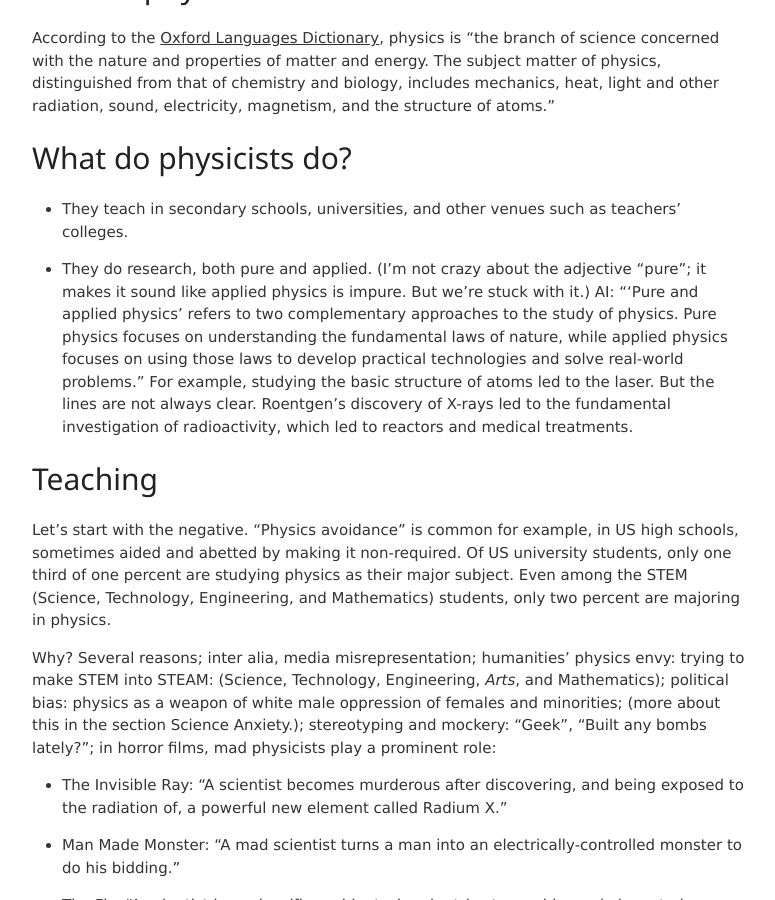
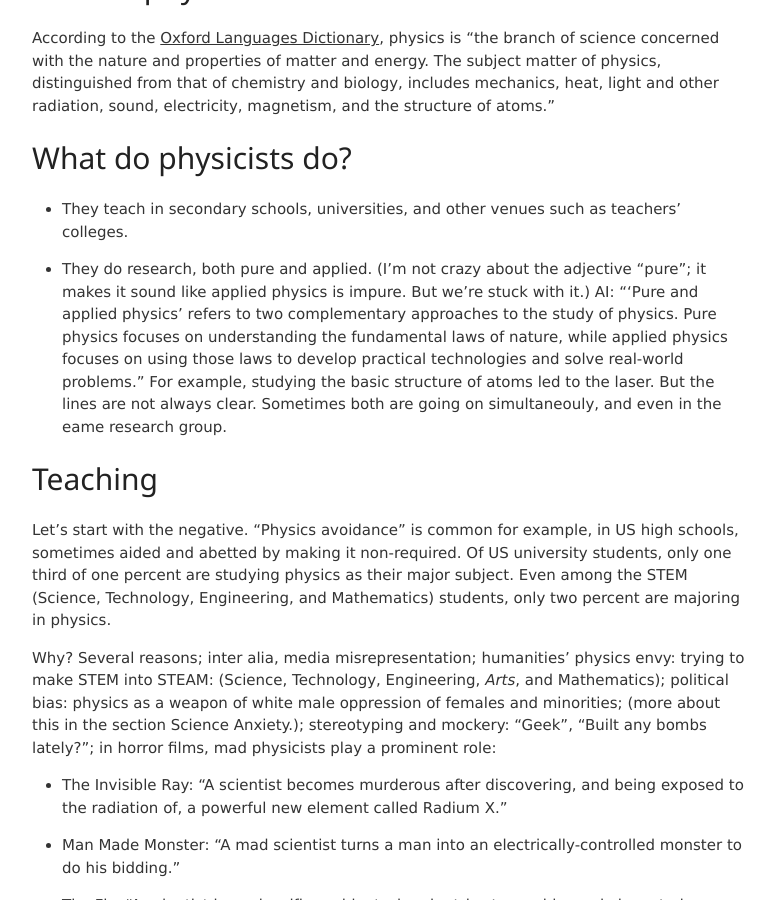
Before and after one commit to jvmallow/jvmallow.github.io, a Jekyll site: the page built from _posts/2025-05-14-Physics.md, in a window 1280 px wide and 900 px high, scrolled down 569 px. Shown: the whole window, without its empty margins (248-1023 px from the left). Built offline with Jekyll 4.4.1, drawn with Linux system fonts in a browser that asks for light colours; a script that is not in the unit is left out.

Commit message:
Update 2025-05-14-Physics.md

```diff
--- a/_posts/2025-05-14-Physics.md
+++ b/_posts/2025-05-14-Physics.md
@@ -15,7 +15,7 @@ According to the [Oxford Languages Dictionary](https://languages.oup.com/google-
 
    - They teach in secondary schools, universities, and other venues such as teachers' colleges.
 
-   - They do research, both pure and applied. (I'm not crazy about the adjective "pure"; it makes it sound like applied physics is impure.  But we're stuck with it.) AI: "'Pure and applied physics' refers to two complementary approaches to the study of physics. Pure physics focuses on understanding the fundamental laws of nature, while applied physics focuses on using those laws to develop practical technologies and solve real-world problems." For example, studying the basic structure of atoms led to the laser. But the lines are not always clear. Roentgen's discovery of X-rays led to the fundamental investigation of radioactivity, which led to reactors and medical treatments.
+   - They do research, both pure and applied. (I'm not crazy about the adjective "pure"; it makes it sound like applied physics is impure.  But we're stuck with it.) AI: "'Pure and applied physics' refers to two complementary approaches to the study of physics. Pure physics focuses on understanding the fundamental laws of nature, while applied physics focuses on using those laws to develop practical technologies and solve real-world problems." For example, studying the basic structure of atoms led to the laser. But the lines are not always clear. Sometimes both are going on simultaneouly, and even in the eame research group.
 
 
 
```
